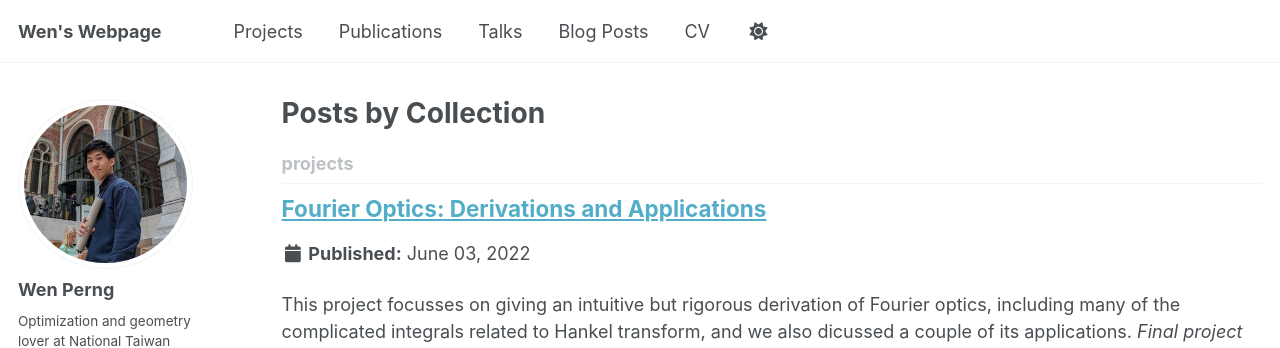
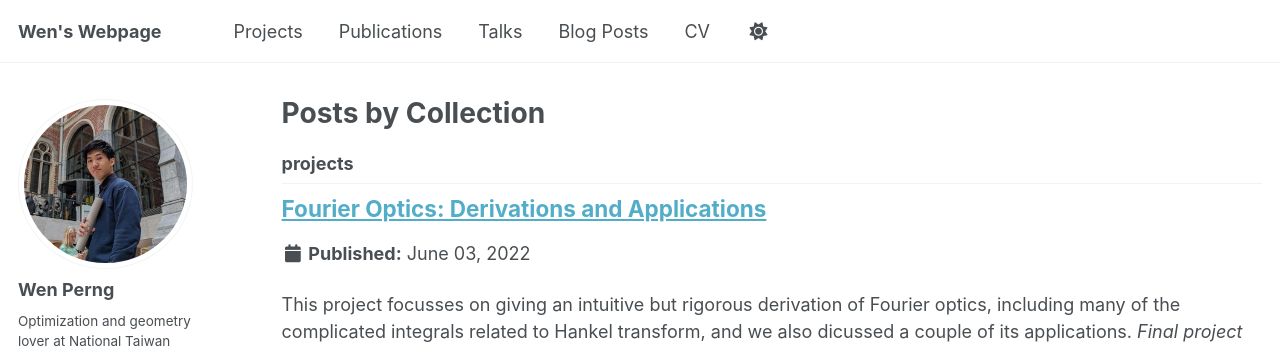
Before and after one commit to WenPerng/WenPerng.github.io, a Jekyll site: the page built from _pages/collection-archive.html, in a window 1280 px wide. Shown: the top 348 px of the page. Built offline with Jekyll 4.4.1, drawn with Linux system fonts in a browser that asks for light colours; some web fonts are replaced; a script that is not in the unit is left out.

```diff
--- a/_pages/category-archive.html
+++ b/_pages/category-archive.html
@@ -1,7 +1,7 @@
 ---
 layout: archive
+title: "Blog Posts by Category"
 permalink: /blog-categories/
-title: "Blog Posts by Category"
 author_profile: true
 ---
 
--- a/_pages/talks.html
+++ b/_pages/talks.html
@@ -1,6 +1,6 @@
 ---
 layout: archive
-title: "Talks and presentations"
+title: "Talks and Presentations"
 permalink: /talks/
 author_profile: true
 ---
--- a/_sass/layout/_archive.scss
+++ b/_sass/layout/_archive.scss
@@ -31,7 +31,7 @@
   margin: 1.414em 0 0;
   padding-bottom: 0.5em;
   font-size: $type-size-5;
-  color: var(--global-text-color-light);
+  color: var(--global-text-color);
   border-bottom: 1px solid var(--global-border-color);
 
   + .list__item .archive__item-title {
```
